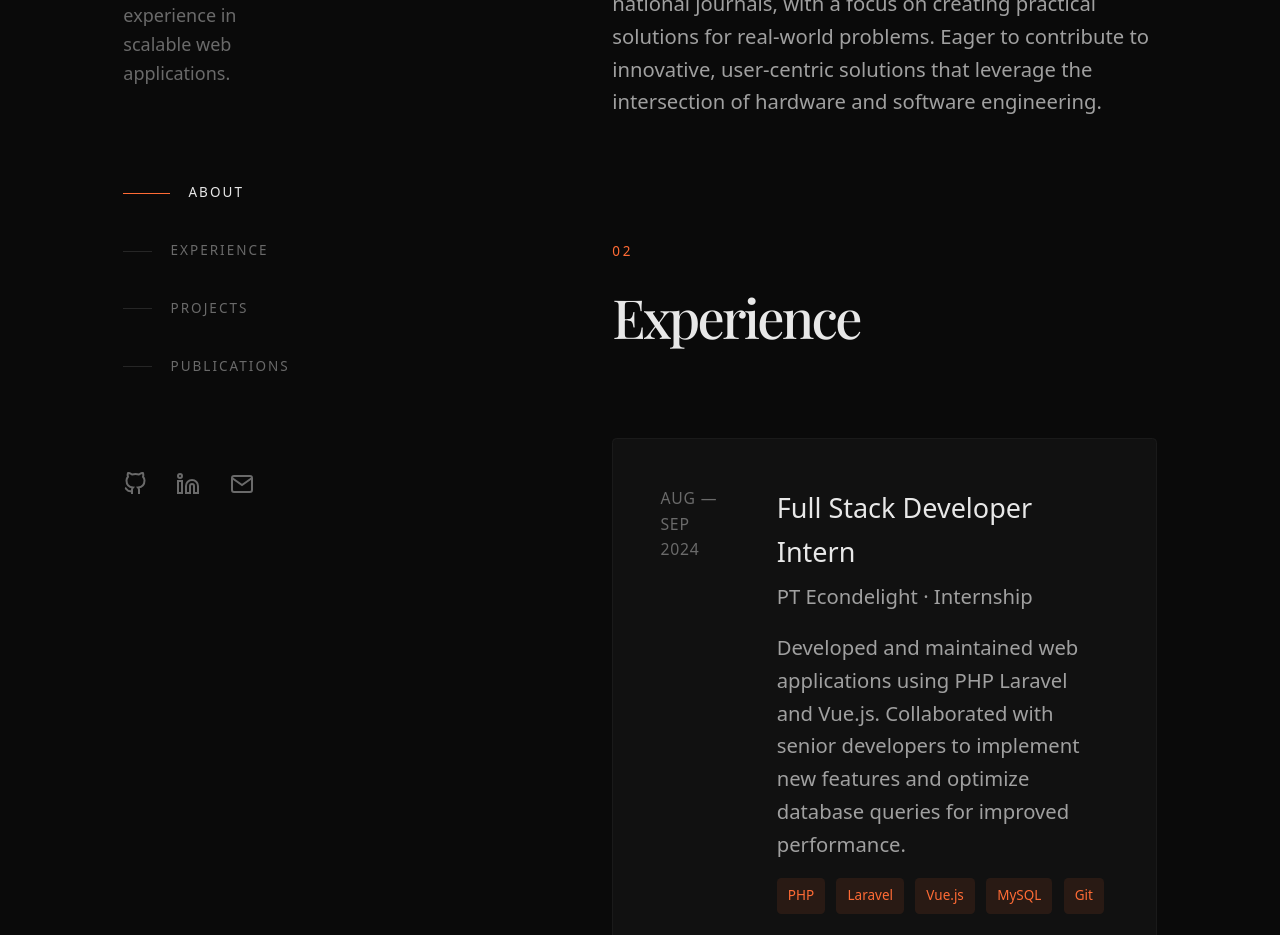
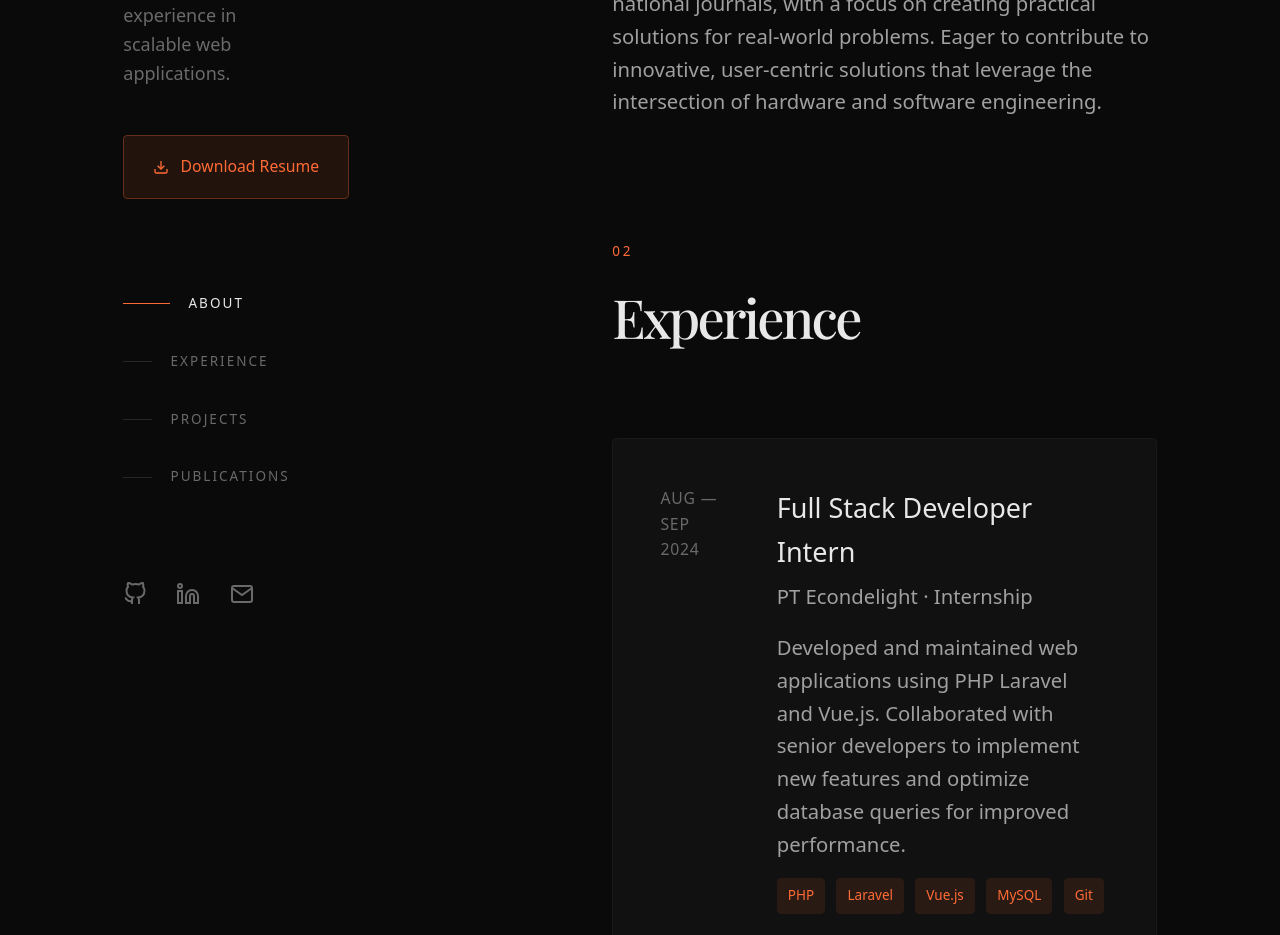
Before and after one commit to Bayudistirar/portfolio, a Next.js app: page / in a window 1280 px wide. Shown: the part 820-1755 px from the top of the page. Built offline with nearby package versions, Linux system fonts and the light colour scheme.

Commit message:
Add resume download button to sidebar and mobile header

```diff
--- a/components/MobileHeader.tsx
+++ b/components/MobileHeader.tsx
@@ -63,7 +63,29 @@ export default function MobileHeader() {
 								{item.label}
 							</button>
 						))}
+
+						{/* Resume Download Button - Mobile */}
+						<a
+							href="/resume.pdf"
+							download="Bayu_Yudistira_Ramadhan_Resume.pdf"
+							className="flex items-center justify-center gap-sm px-lg py-md bg-accent/10 hover:bg-accent/20 border border-accent/30 hover:border-accent text-accent rounded transition-all duration-300 mt-md"
+						>
+							<svg
+								width="16"
+								height="16"
+								viewBox="0 0 24 24"
+								fill="none"
+								stroke="currentColor"
+								strokeWidth="2"
+							>
+								<path d="M21 15v4a2 2 0 0 1-2 2H5a2 2 0 0 1-2-2v-4" />
+								<polyline points="7 10 12 15 17 10" />
+								<line x1="12" y1="15" x2="12" y2="3" />
+							</svg>
+							<span className="text-sm font-medium">Download Resume</span>
+						</a>
 					</div>
+
 					<div className="px-lg py-lg md:px-xl md:py-xl border-t border-border">
 						<SocialLinks />
 					</div>
--- a/components/Sidebar.tsx
+++ b/components/Sidebar.tsx
@@ -17,9 +17,31 @@ export default function Sidebar() {
 					{PERSONAL_INFO.title}
 				</h2>
 
-				<p className="text-base text-text-muted leading-phi mb-2xl max-w-[61.8%]">
+				<p className="text-base text-text-muted leading-phi mb-xl max-w-[61.8%]">
 					{PERSONAL_INFO.tagline}
 				</p>
+
+				{/* Resume Download Button */}
+				<a
+					href="/resume.pdf"
+					download="Bayu_Yudistira_Ramadhan_Resume.pdf"
+					className="inline-flex items-center gap-sm px-lg py-md bg-accent/10 hover:bg-accent/20 border border-accent/30 hover:border-accent text-accent rounded transition-all duration-300 mb-2xl group"
+				>
+					<svg
+						width="16"
+						height="16"
+						viewBox="0 0 24 24"
+						fill="none"
+						stroke="currentColor"
+						strokeWidth="2"
+						className="group-hover:translate-y-1 transition-transform duration-300"
+					>
+						<path d="M21 15v4a2 2 0 0 1-2 2H5a2 2 0 0 1-2-2v-4" />
+						<polyline points="7 10 12 15 17 10" />
+						<line x1="12" y1="15" x2="12" y2="3" />
+					</svg>
+					<span className="text-sm font-medium">Download Resume</span>
+				</a>
 
 				<Navigation items={NAV_ITEMS} />
 			</div>
```
Also changed, not shown: 1 other file (tests, documents, lock files or other folders).
